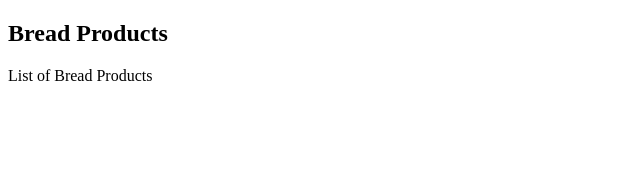
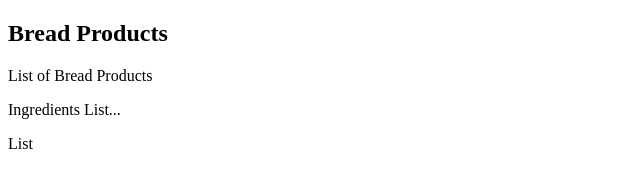
Before and after one commit to DivyaGarg33112/com.bread.demo, a plain HTML site: page WebContent/index.html in a window 1280 px wide. Shown: the whole page, without its empty margins (0-640 px from the left). Drawn offline with Linux system fonts and the light colour scheme.

Commit message:
Bug Fixed for production

```diff
--- a/WebContent/index.html
+++ b/WebContent/index.html
@@ -6,5 +6,8 @@
 <body>
 <h2>Bread Products</h2>
 <p>List of Bread Products</p>
+
+<span>Ingredients List...</span>
+<p>List</p>
 </body>
 </html>
```
